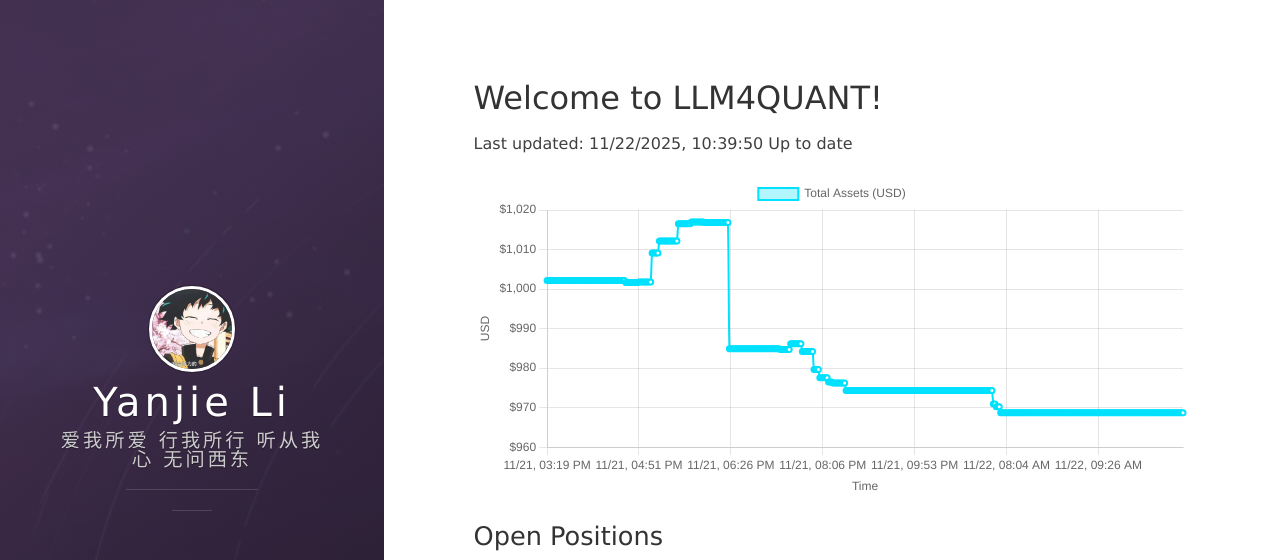
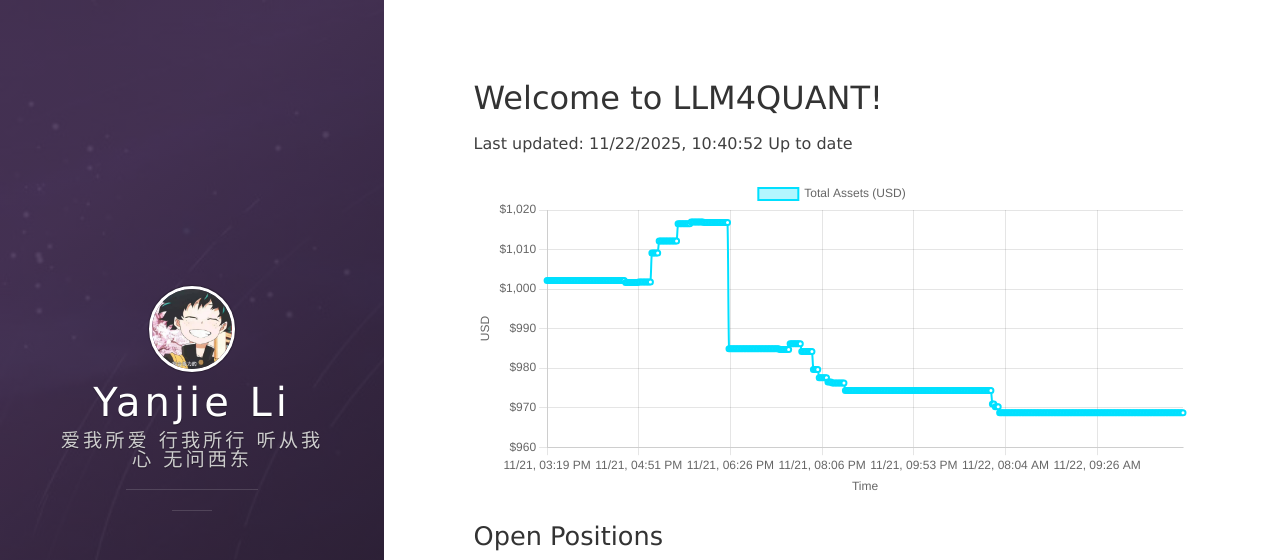
Before and after one commit to leeyegy/leeyegy.github.io, a Jekyll site: the page built from live-trading.html, in a window 1280 px wide and 1026 px high. Shown: the top 560 px of the window. Built offline with Jekyll 4.4.1, drawn with Linux system fonts in a browser that asks for light colours; nearby versions of some CDN libraries.

Commit message:
AccountMonitor: update balance history 2025-11-22T18:40:52+08:00

```diff
--- a/assets/data/binance/balance-history.json
+++ b/assets/data/binance/balance-history.json
@@ -1,5 +1,5 @@
 {
-  "generatedAt": "2025-11-22T18:39:50+08:00",
+  "generatedAt": "2025-11-22T18:40:52+08:00",
   "asset": "total_usd_value",
   "history": [
     {
@@ -1748,6 +1748,10 @@
     },
     {
       "timestamp": "2025-11-22T18:39:50+08:00",
+      "totalUsd": 968.69074819
+    },
+    {
+      "timestamp": "2025-11-22T18:40:52+08:00",
       "totalUsd": 968.69074819
     }
   ]
```
